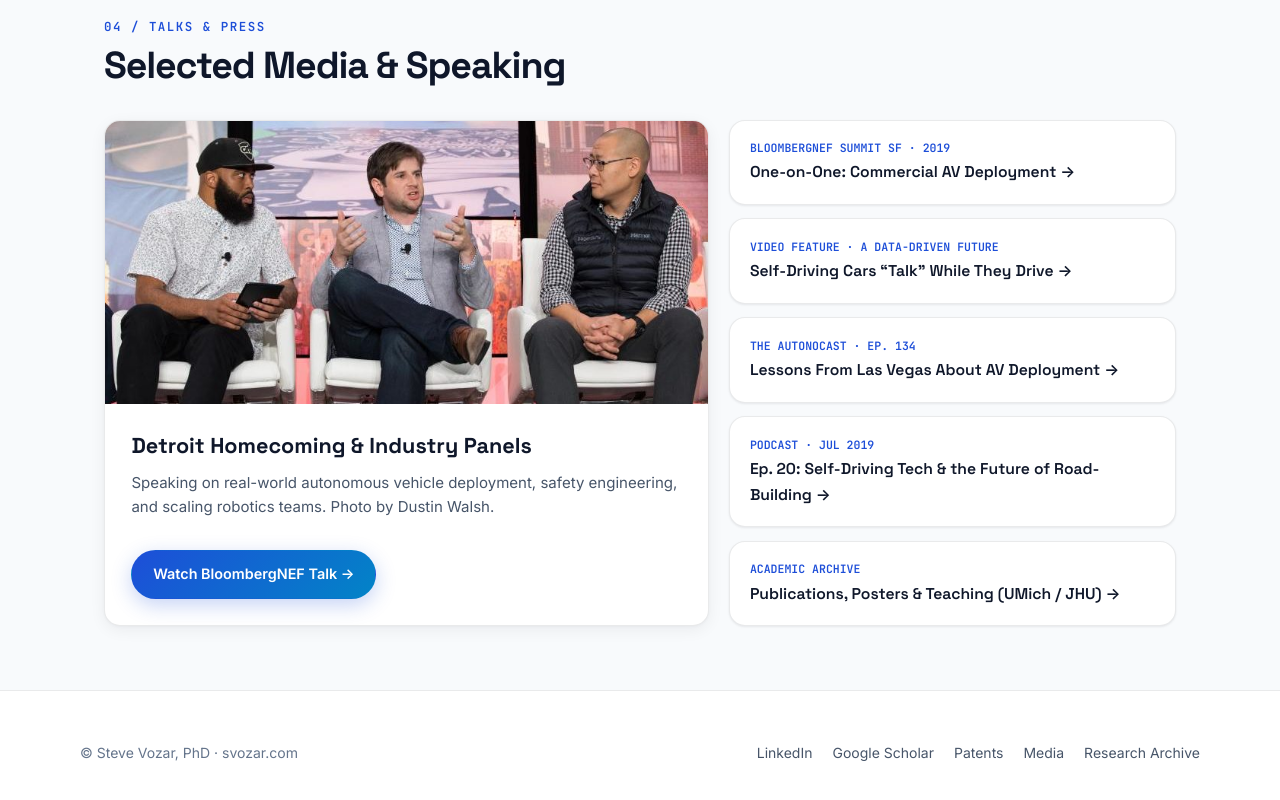
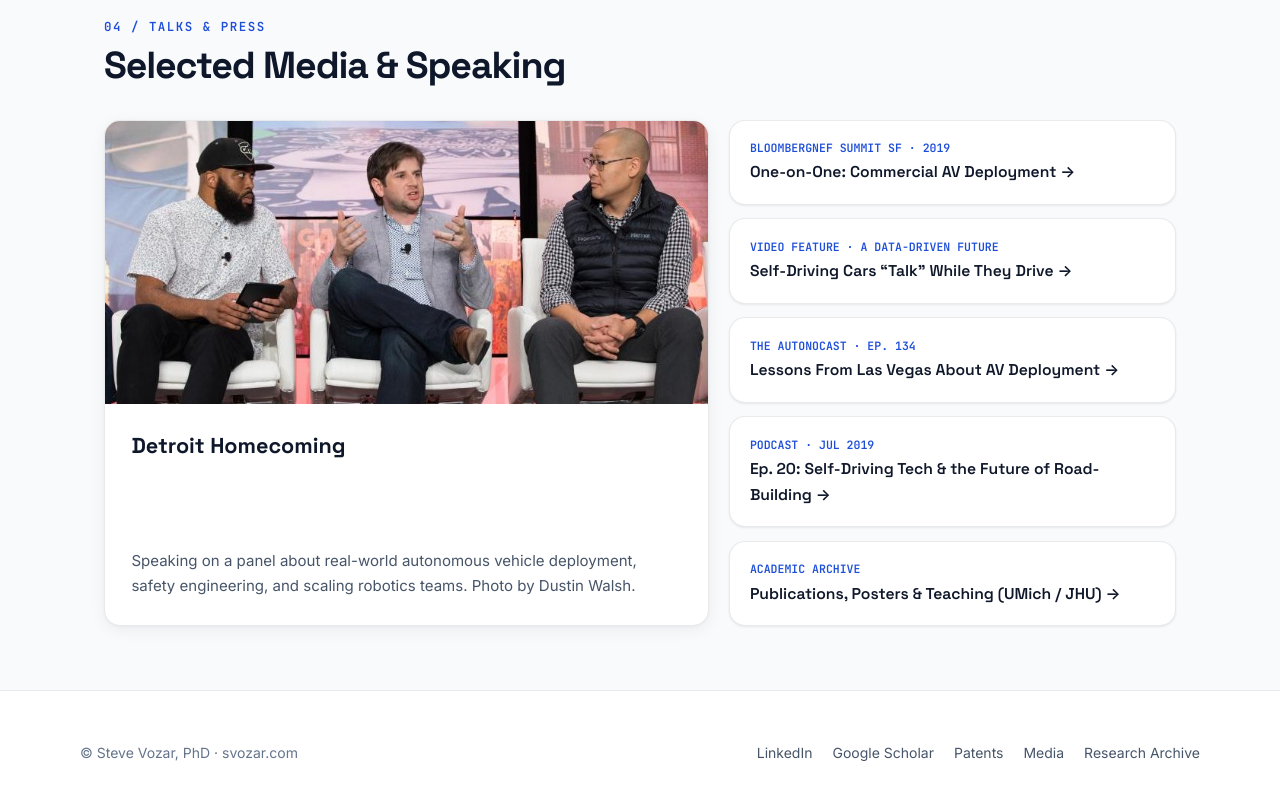
Before and after one commit to svozar/svozar.com, a plain HTML site: page index.html in a window 1280 px wide. Shown: the part 4280-5080 px from the top of the page. Drawn offline with Linux system fonts and the light colour scheme.

Commit message:
Remove unrelated BloombergNEF button from Detroit Homecoming card

```diff
--- a/assets/css/wild.css
+++ b/assets/css/wild.css
@@ -743,7 +743,7 @@ img {
 }
 
 .stage-card p {
-  margin: 0 0 1.25rem;
+  margin: 0;
   color: var(--text-secondary);
   font-size: 0.94rem;
 }
--- a/index.html
+++ b/index.html
@@ -345,13 +345,8 @@
           loading="lazy"
         >
         <div class="stage-card-body">
-          <div>
-            <h3>Detroit Homecoming &amp; Industry Panels</h3>
-            <p>Speaking on real-world autonomous vehicle deployment, safety engineering, and scaling robotics teams. Photo by Dustin Walsh.</p>
-          </div>
-          <div>
-            <a class="btn btn-primary" href="https://vimeo.com/316129278" target="_blank" rel="noopener noreferrer">Watch BloombergNEF Talk &rarr;</a>
-          </div>
+          <h3>Detroit Homecoming</h3>
+          <p>Speaking on a panel about real-world autonomous vehicle deployment, safety engineering, and scaling robotics teams. Photo by Dustin Walsh.</p>
         </div>
       </div>
 
```
